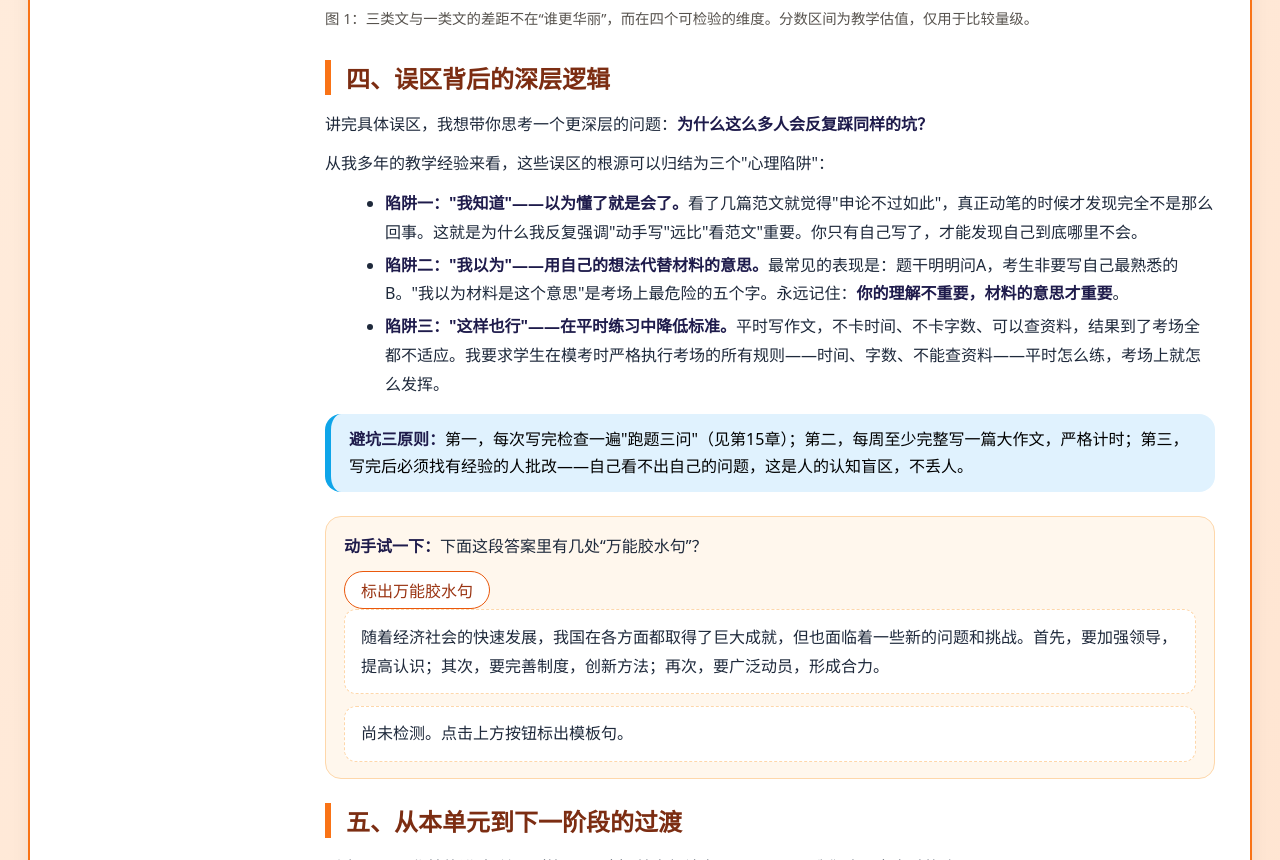
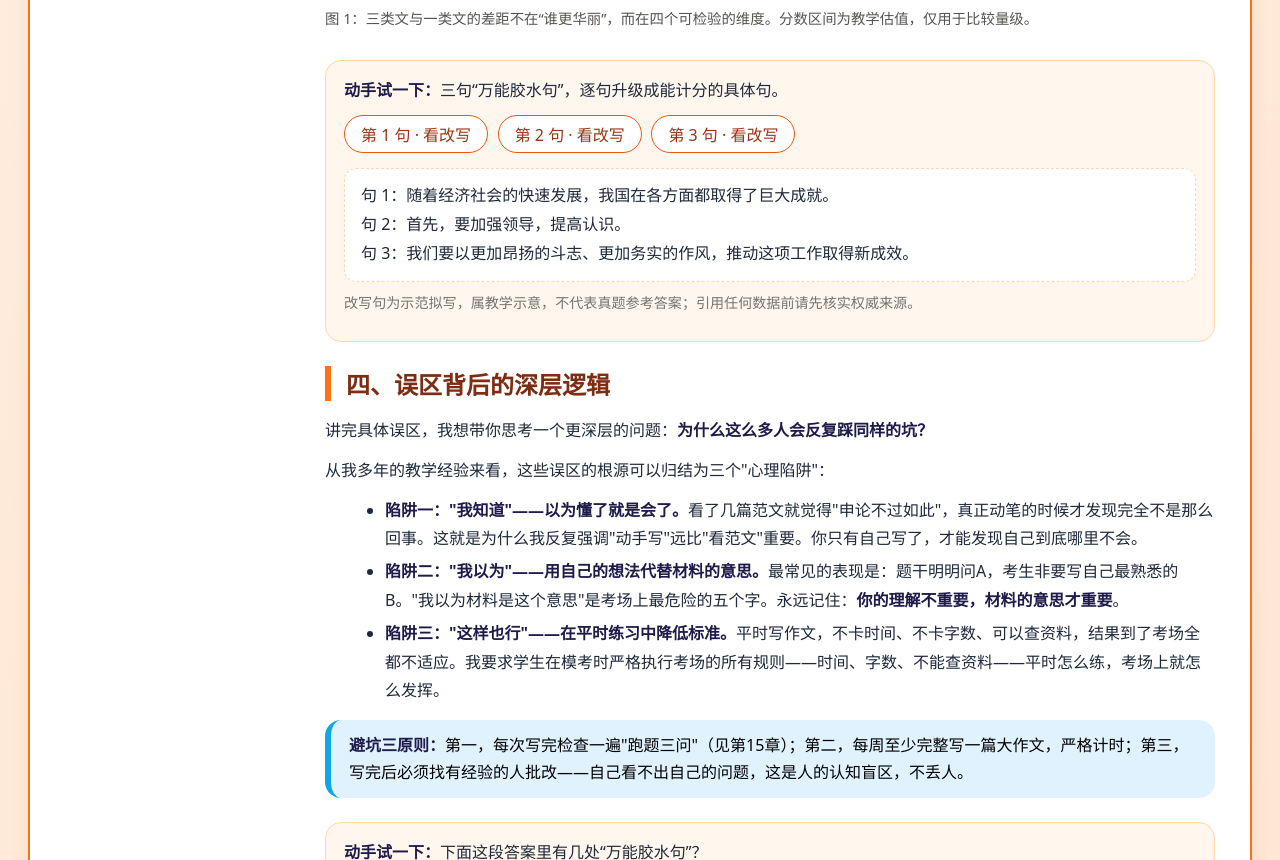
Before and after one commit to 1998x-stack/shenlun-tutorial, a plain HTML site: page 18.html in a window 1280 px wide. Shown: the part 4205-5065 px from the top of the page. Drawn offline with Linux system fonts and the light colour scheme.

Commit message:
feat(shenlun-tutorial): add sentence-upgrade widget to chapter 18 and escape ampersand in R&D

```diff
--- a/18.html
+++ b/18.html
@@ -229,7 +229,7 @@
 一定优势，但在高端芯片、工业软件等关键环节仍受制于人。以华为为例，
 其海思芯片研发历经15年、累计投入超过2400亿元，才在高端市场
 占据一席之地。这深刻说明，关键核心技术是要不来、买不来、讨不来的，
-必须依靠自主创新。建议进一步加大基础研究投入，将R&D经费中
+必须依靠自主创新。建议进一步加大基础研究投入，将R&amp;D经费中
 基础研究占比从目前的7%提升至15%以上，同时完善"揭榜挂帅"
 机制，让更多创新主体参与核心技术攻关。
 
@@ -286,6 +286,17 @@
             </div>
             <figcaption>图 1：三类文与一类文的差距不在“谁更华丽”，而在四个可检验的维度。分数区间为教学估值，仅用于比较量级。</figcaption>
         </figure>
+
+        <section class="widget" aria-labelledby="w18b-title">
+            <p class="widget-title" id="w18b-title"><strong>动手试一下：</strong>三句“万能胶水句”，逐句升级成能计分的具体句。</p>
+            <div class="widget-buttons" role="group" aria-label="胶水句改写升级">
+                <button type="button" class="up-btn" data-i="0" aria-pressed="false">第 1 句 · 看改写</button>
+                <button type="button" class="up-btn" data-i="1" aria-pressed="false">第 2 句 · 看改写</button>
+                <button type="button" class="up-btn" data-i="2" aria-pressed="false">第 3 句 · 看改写</button>
+            </div>
+            <p class="widget-output" id="w18b-out" aria-live="polite"></p>
+            <p class="note">改写句为示范拟写，属教学示意，不代表真题参考答案；引用任何数据前请先核实权威来源。</p>
+        </section>
 
         <h2>四、误区背后的深层逻辑</h2>
 
@@ -349,6 +360,35 @@
             if (count) { count.textContent = '检测到 6 处万能胶水句（已标红）：它们换成任何话题都成立，所以不承载具体信息。'; }
         });
     })();
+
+    (function () {
+        var out = document.getElementById('w18b-out');
+        if (!out) { return; }
+        var pairs = [
+            ['随着经济社会的快速发展，我国在各方面都取得了巨大成就。', '以数字经济为例，核心技术创新不足、数据要素流通不畅、区域“数字鸿沟”加深，是当前高质量发展的突出短板。'],
+            ['首先，要加强领导，提高认识。', '建立市级数字经济联席会议机制，由分管副市长牵头，每季度调度一次重点项目进度。'],
+            ['我们要以更加昂扬的斗志、更加务实的作风，推动这项工作取得新成效。', '力争三年内让数据真正“流起来、用起来”，把数据交易与共享从局部试点扩展到全域。']
+        ];
+        var open = [false, false, false];
+        function render() {
+            var rows = [];
+            for (var i = 0; i < pairs.length; i++) {
+                rows.push('<span class="up-row">句 ' + (i + 1) + '：' + pairs[i][0] + (open[i] ? '<br><b>改写：</b>' + pairs[i][1] : '') + '</span>');
+            }
+            out.innerHTML = rows.join('<br>');
+        }
+        var buttons = document.querySelectorAll('.up-btn');
+        Array.prototype.forEach.call(buttons, function (button) {
+            button.addEventListener('click', function () {
+                var i = Number(button.getAttribute('data-i'));
+                open[i] = !open[i];
+                button.setAttribute('aria-pressed', String(open[i]));
+                button.textContent = open[i] ? ('第 ' + (i + 1) + ' 句 · 收起改写') : ('第 ' + (i + 1) + ' 句 · 看改写');
+                render();
+            });
+        });
+        render();
+    })();
 </script>
 </body>
 </html>
```
